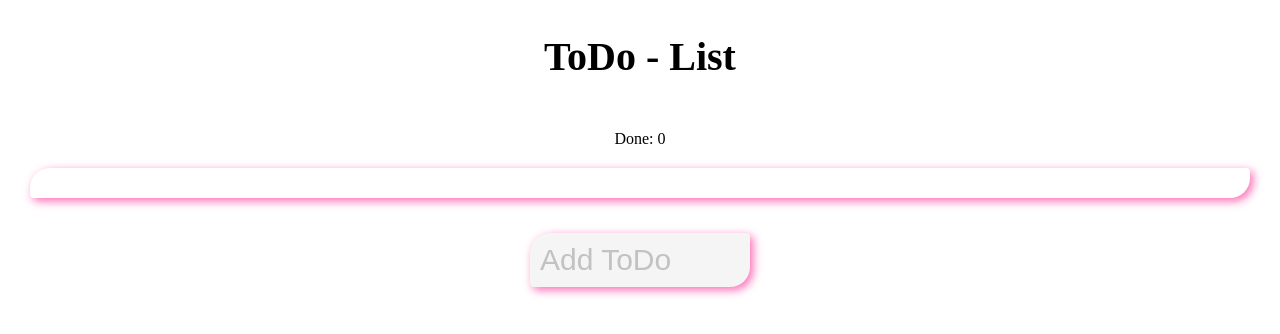
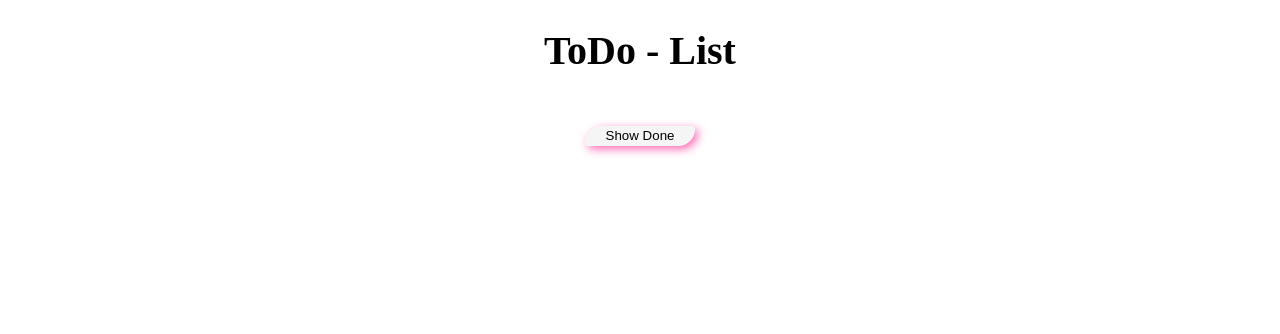
Before and after one commit to AlexDivivi/react-todo, a React (Create React App) app: page / in a window 1280 px wide. Shown: the top 334 px of the page. Built offline with nearby package versions, Linux system fonts and the light colour scheme.

Commit message:
add togglebutton

```diff
--- a/src/App.js
+++ b/src/App.js
@@ -5,6 +5,8 @@ import styled from 'styled-components'
 import Todo from './Todo'
 import Input from './Input'
 import Counter from './Counter'
+import ToggleButton from './ToggleButton'
+import { WrapperProgress, ProgressBar } from './Progressbar'
 
 const Wrapfoot = styled.footer`
   display: flex;
@@ -18,59 +20,58 @@ const Ul = styled.ul`
   padding: 0;
   padding-left: 30px;
   padding-right: 30px;
-  font-size: ${props => props.font || 28}px;
-`
-
-const WrapperProgress = styled.div`
-  display: flex;
-  justify-content: center;
-  align-items: center;
-  height: 30px;
-  margin-top: 20px;
-  margin-bottom: 20px;
-  margin-left: 30px;
-  margin-right: 30px;
-  box-shadow: 3px 3px 10px hotpink;
-  border-radius: 20px 4px;
-  overflow: hidden;
-`
-
-const ProgressBar = styled.div`
-  display: flex;
-  justify-content: center;
-  align-items: center;
-  color: white;
-  height: 30px;
-  width: ${props => props.progress || 0}%;
-  background: hotpink;
-  border-radius: 20px 4px;
+  font-size: 28px;
 `
 
 class App extends Component {
   state = {
-    todos: this.load()
+    todos: this.load(),
+    toggleButton: {
+      defaultText: 'Show Done',
+      altText: 'Hide Done',
+      isDefault: false
+    }
   }
 
   render() {
     this.save()
     return (
       <React.Fragment>
-        <section>
         <h1>ToDo - List</h1>
-          <Ul font={28}>{this.renderOpenTodos()}</Ul>
-          <Counter num={this.countStuff()} />
+        <Ul>{this.renderOpenTodos()}</Ul>
+        <ToggleButton
+          data={this.state.toggleButton}
+          doClick={this.handleTglBtnClick}
+        />
+        {this.state.toggleButton.isDefault && (
+          <React.Fragment>
+            <Counter num={this.countStuff()} />{' '}
             <WrapperProgress>
               <ProgressBar progress={this.getPercent()}>
                 {this.getPercent() || 0}%
               </ProgressBar>
             </WrapperProgress>
-          <Ul font={28}>{this.renderDoneTodos()}</Ul>
-        </section>
+            <Ul>{this.renderDoneTodos()}</Ul>
             <Wrapfoot>
               <Input handeInput={this.handeInput} />
             </Wrapfoot>
           </React.Fragment>
+        )}
+      </React.Fragment>
     )
+  }
+
+  handleTglBtnClick = () => {
+    const { toggleButton } = this.state
+    const newButton = {
+      defaultText: toggleButton.defaultText,
+      altText: toggleButton.altText,
+      isDefault: !toggleButton.isDefault
+    }
+
+    this.setState({
+      toggleButton: newButton
+    })
   }
 
   handeInput = event => {
--- a/src/Counter.js
+++ b/src/Counter.js
@@ -2,6 +2,6 @@ import React, { Component } from 'react'
 
 export default class Counter extends Component {
   render() {
-    return <div style={{ marginTop: '50px' }}>Done: {this.props.num}</div>
+    return <div style={{ marginTop: '25px' }}>Done: {this.props.num}</div>
   }
 }
--- /dev/null
+++ b/src/Progressbar.js
@@ -0,0 +1,26 @@
+import styled from 'styled-components'
+
+export const WrapperProgress = styled.div`
+  display: flex;
+  justify-content: center;
+  align-items: center;
+  height: 30px;
+  margin-top: 20px;
+  margin-bottom: 20px;
+  margin-left: 30px;
+  margin-right: 30px;
+  box-shadow: 3px 3px 10px hotpink;
+  border-radius: 20px 4px;
+  overflow: hidden;
+`
+
+export const ProgressBar = styled.div`
+  display: flex;
+  justify-content: center;
+  align-items: center;
+  color: white;
+  height: 30px;
+  width: ${props => props.progress || 0}%;
+  background: hotpink;
+  border-radius: 20px 4px;
+`
--- /dev/null
+++ b/src/ToggleButton.js
@@ -0,0 +1,23 @@
+import React, { Component } from 'react'
+import styled from 'styled-components'
+
+const Btn = styled.button`
+  height: 20px;
+  width: 110px;
+  border-radius: 20px 4px;
+  border: 0;
+  box-shadow: 3px 3px 10px hotpink;
+  background: whitesmoke;
+  margin-top: 25px;
+`
+
+export default class ToggleButton extends Component {
+  render() {
+    const { defaultText, altText, isDefault } = this.props.data
+    return (
+      <Btn onClick={() => this.props.doClick()}>
+        {isDefault ? altText : defaultText}
+      </Btn>
+    )
+  }
+}
```
Lines whose indentation alone changed are shown as unchanged.
